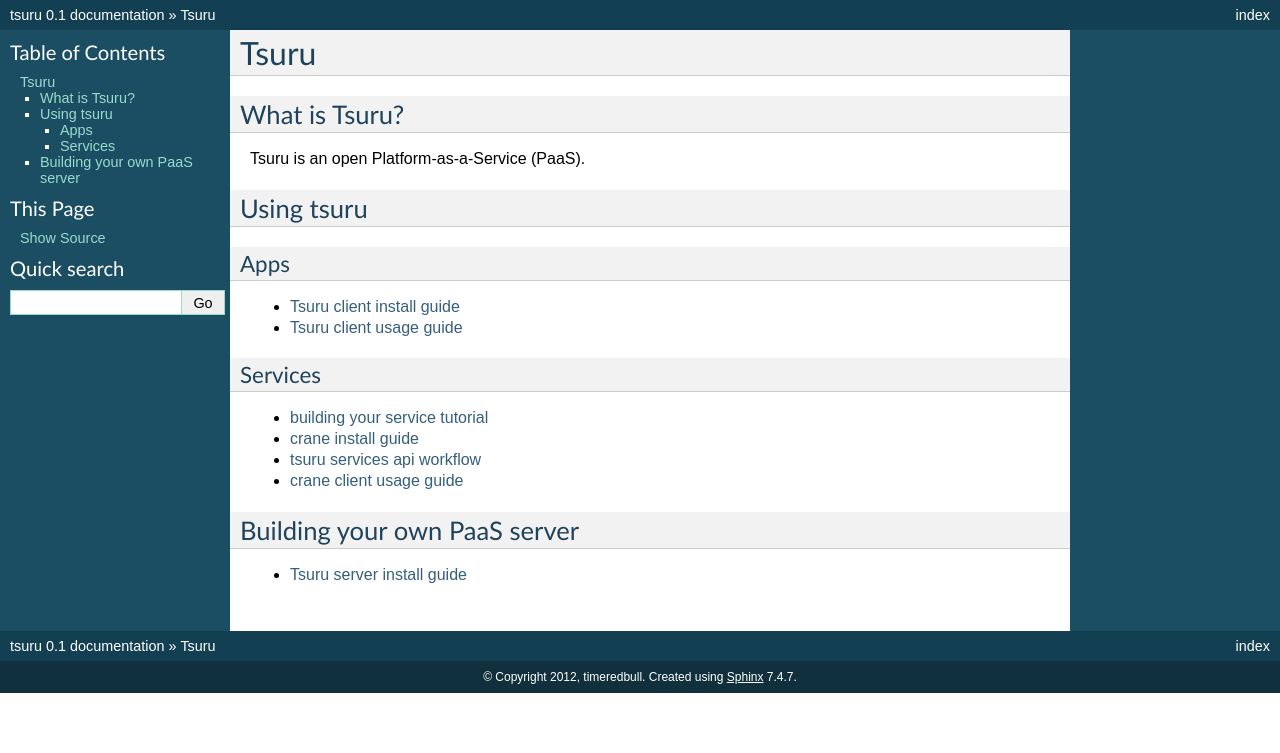
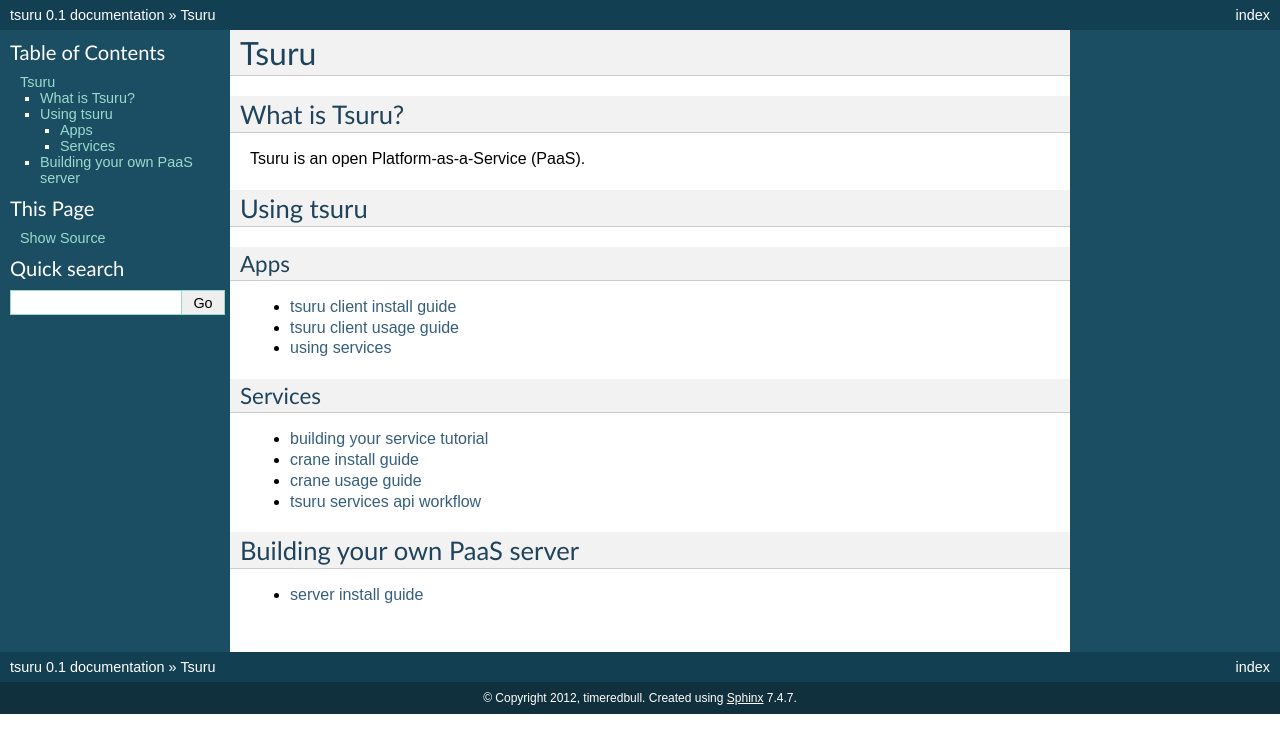
Before and after one commit to tsuru/tsuru, a Sphinx documentation site: the page built from docs/index.rst, in a window 1280 px wide. Shown: the top 753 px of the page. Built offline with Sphinx 7.4.7, drawn with Linux system fonts in a browser that asks for light colours.

Commit message:
added docs for tsuru client service cmd

```diff
--- a/docs/index.rst
+++ b/docs/index.rst
@@ -18,18 +18,19 @@ Using tsuru
 Apps
 ----
 
-* :doc:`Tsuru client install guide </apps/client/install>`
-* :doc:`Tsuru client usage guide </apps/client/usage>`
+* :doc:`tsuru client install guide </apps/client/install>`
+* :doc:`tsuru client usage guide </apps/client/usage>`
+* :doc:`using services </apps/client/services>`
 
 Services
 --------
 
 * :doc:`building your service tutorial </services/build>`
 * :doc:`crane install guide </services/install>`
+* :doc:`crane usage guide </services/usage>`
 * :doc:`tsuru services api workflow </services/api>`
-* :doc:`crane client usage guide </services/usage>`
 
 Building your own PaaS server
 =============================
 
-* :doc:`Tsuru server install guide </server/install>`
+* :doc:`server install guide </server/install>`
```
Also changed, not shown: docs/apps/client/services.rst (added, +46 -0 lines).
